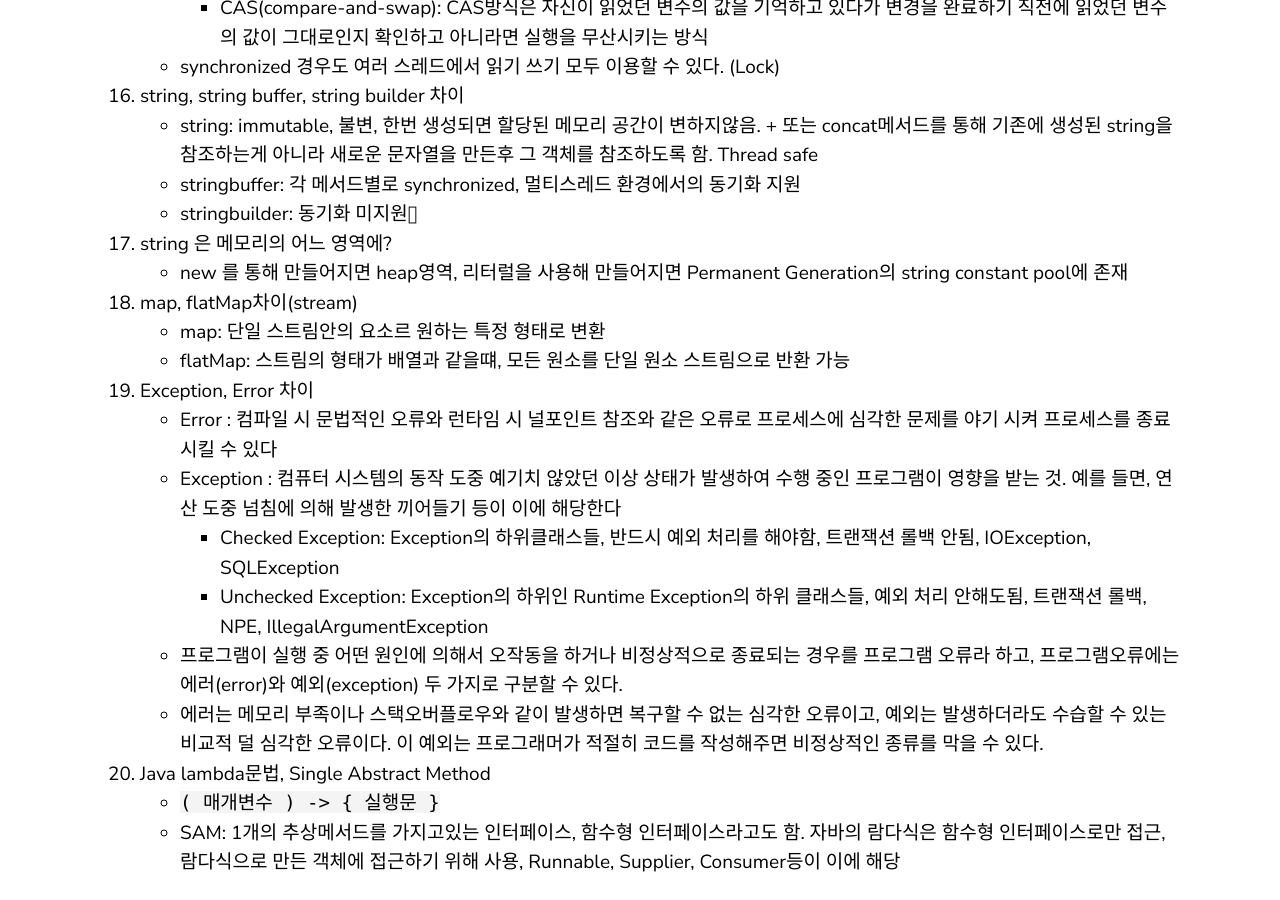
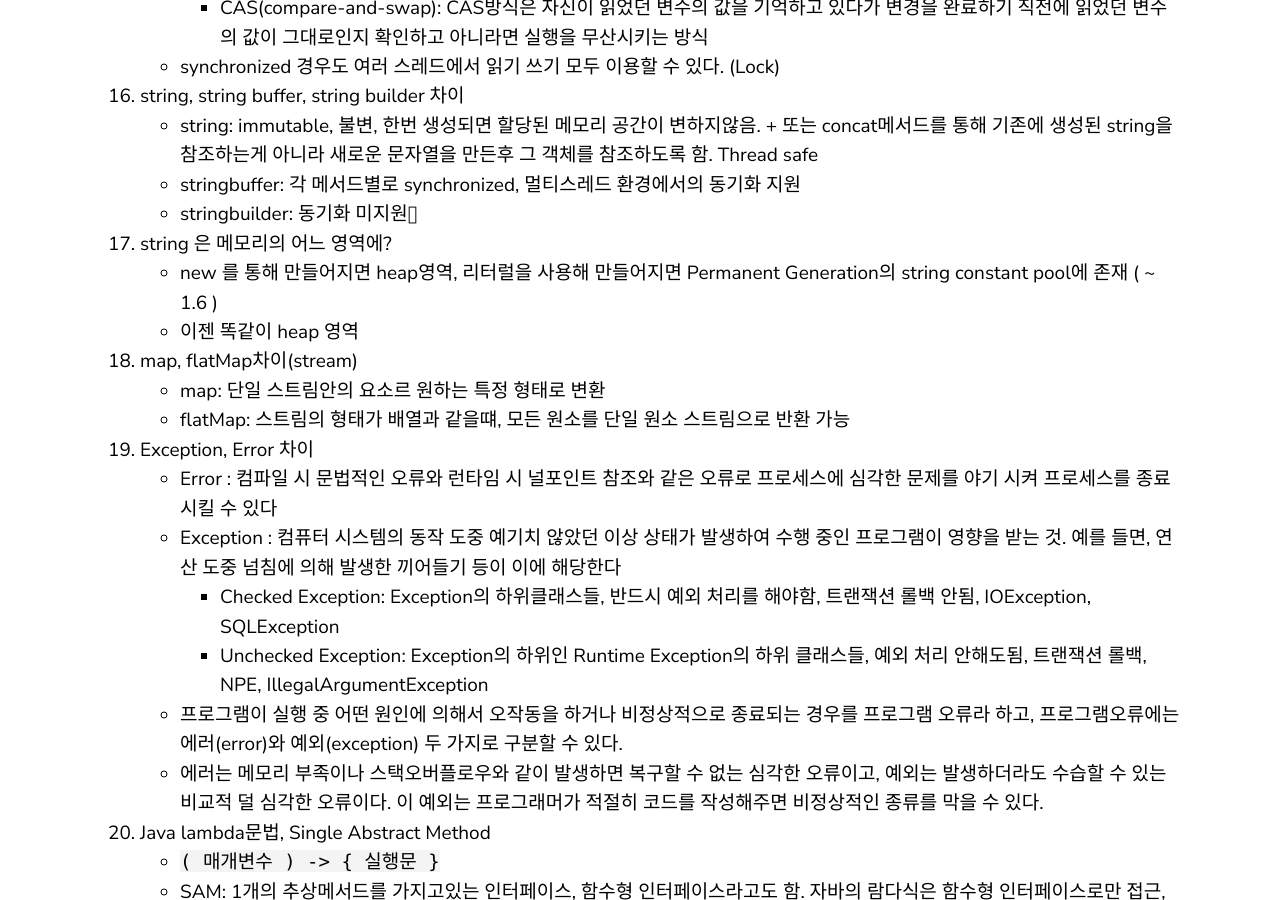
Before and after one commit to yoowonyoung/yoowonyoung.github.io, a Jekyll site: the page built from _posts/2020-08-11-Interview-03.md, in a window 1280 px wide and 900 px high, scrolled down 4909 px. Built offline with Jekyll 4.4.1, drawn with Linux system fonts in a browser that asks for light colours; comment, search, counter and statistics services are not loaded.

Commit message:
Update 2020-08-11-Interview-03.md

```diff
--- a/_posts/2020-08-11-Interview-03.md
+++ b/_posts/2020-08-11-Interview-03.md
@@ -146,7 +146,8 @@ categories: Interview
     - stringbuilder: 동기화 미지원
 
 17. string 은 메모리의 어느 영역에?
-    - new 를 통해 만들어지면 heap영역, 리터럴을 사용해 만들어지면 Permanent Generation의 string constant pool에 존재
+    - new 를 통해 만들어지면 heap영역, 리터럴을 사용해 만들어지면 Permanent Generation의 string constant pool에 존재 ( ~ 1.6 )
+    - 이젠 똑같이 heap 영역
 
 18. map, flatMap차이(stream)
     - map: 단일 스트림안의 요소르 원하는 특정 형태로 변환
```
